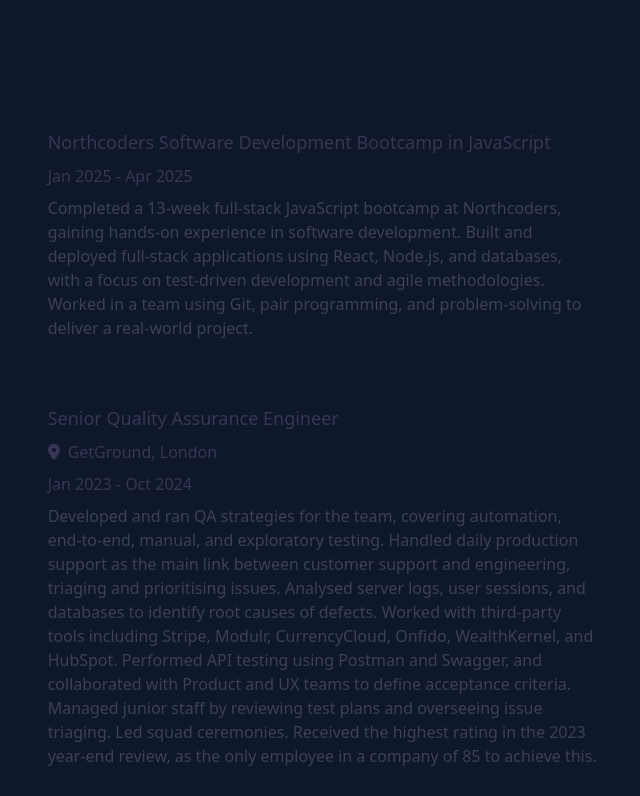
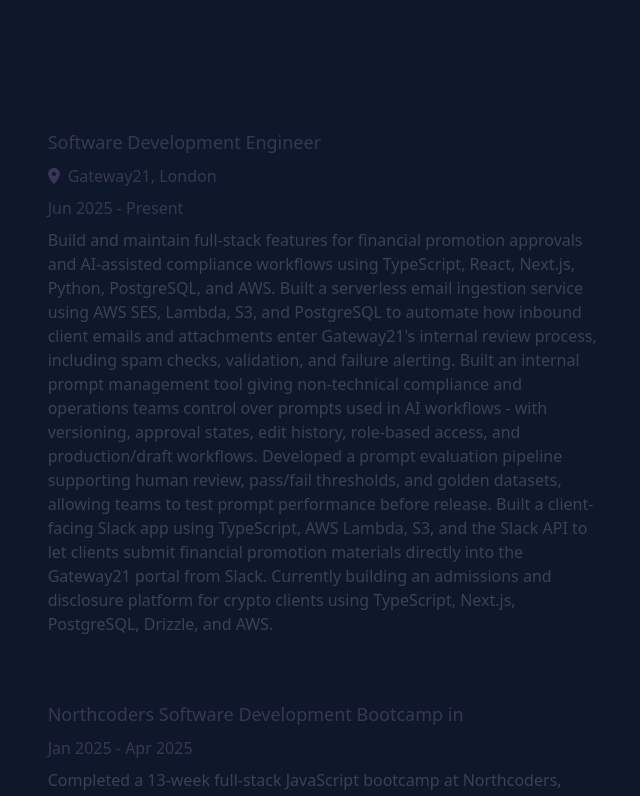
Before and after one commit to emerrafter1/portfolio, a React (Vite) app: page / in a window 1280 px wide. Shown: the part 1140-1936 px from the top of the page, without its empty margins (507-1147 px from the left). Built offline with nearby package versions, Linux system fonts and the light colour scheme.

Commit message:
Update experience

```diff
--- a/src/data/experience_data.ts
+++ b/src/data/experience_data.ts
@@ -1,26 +1,33 @@
 import type { Experience } from "../types";
 
 export const experienceData: Experience = {
-  bio: ["Hi, I’m Emer — a Software Developer with a background in QA and engineering. I enjoy problem-solving and bring an engineering mindset to how I approach development.","I’m transitioning into a Software Developer role after completing a full-time bootcamp at Northcoders. I’ve built full-stack apps using React, Node.js, PostgreSQL and MySQL, and I work with test-driven development using tools like Cypress, Jest and Supertest. I’m comfortable in agile teams, pairing, reviewing code, and working with Git.","Previously, I spent five years in QA, working in manual and automated testing. I have experience with Cypress, Postman, TestRail, JIRA, and Confluence, and worked closely with product and design teams to deliver reliable software."]
+  bio: ["Hi, I’m Emer - a Software Development Engineer at Gateway21, with a background in QA and engineering. I enjoy problem-solving and bring an engineering mindset to how I approach development.","I build full-stack features for financial promotion approvals and AI-assisted compliance workflows. I’ve worked across the stack using TypeScript, React, Next.js, Python, PostgreSQL, and AWS - building everything from serverless email pipelines to prompt management tooling and client-facing Slack integrations.","Before moving into development, I spent five years in QA across fintech and financial services, working in manual and automated testing with tools like Cypress, Postman, and TestRail, and collaborating closely with product and design teams to deliver reliable software."]
    ,
 
   technicalSkills: {
     languages:
-      "JavaScript, TypeScript, using Node.js and browsers as environment",
+      "JavaScript, TypeScript, Python, using Node.js and browsers as environment",
     testing:
       "TDD (Test Driven Development), Jest, Supertest, Cypress, Postman, TestRail",
     monitoringAndDebugging: "Google Cloud Logging and Logrocket",
-    backend: "MySql, PSQL, seeding",
-    frontend: "HTML, CSS, React, Lighthouse and other accessibility tools",
-    hosting: "Netlify, Render",
+    backend: "PostgreSQL, MySQL, Sequelize, Drizzle, seeding",
+    frontend: "HTML, CSS, React, Next.js, Lighthouse and other accessibility tools",
+    hosting: "Netlify, Render, AWS (Lambda, S3, SES)",
     projectManagementAndCollaboration:
       "JIRA, Agile, SCRUM, Kanban, Confluence, Trello",
   },
 
   experiences: [
     {
+      date: "Jun 2025 - Present",
+      title: "Software Development Engineer",
+      location: "Gateway21, London",
+      description: "Build and maintain full-stack features for financial promotion approvals and AI-assisted compliance workflows using TypeScript, React, Next.js, Python, PostgreSQL, and AWS. Built a serverless email ingestion service using AWS SES, Lambda, S3, and PostgreSQL to automate how inbound client emails and attachments enter Gateway21's internal review process, including spam checks, validation, and failure alerting. Built an internal prompt management tool giving non-technical compliance and operations teams control over prompts used in AI workflows - with versioning, approval states, edit history, role-based access, and production/draft workflows. Developed a prompt evaluation pipeline supporting human review, pass/fail thresholds, and golden datasets, allowing teams to test prompt performance before release. Built a client-facing Slack app using TypeScript, AWS Lambda, S3, and the Slack API to let clients submit financial promotion materials directly into the Gateway21 portal from Slack. Currently building an admissions and disclosure platform for crypto clients using TypeScript, Next.js, PostgreSQL, Drizzle, and AWS.",
+      url: "https://www.gateway21.com/"
+    },
+    {
       date: "Jan 2025 - Apr 2025",
-      title: "Northcoders Software Development Bootcamp in JavaScript",
+      title: "Northcoders Software Development Bootcamp in ",
       location: "",
       description:
         "Completed a 13-week full-stack JavaScript bootcamp at Northcoders, gaining hands-on experience in software development. Built and deployed full-stack applications using React, Node.js, and databases, with a focus on test-driven development and agile methodologies. Worked in a team using Git, pair programming, and problem-solving to deliver a real-world project.",
@@ -67,19 +74,39 @@
     },
   ],
 
+  professionalDevelopment: [
+    {
+      qualification_title: "AWS Certified Cloud Practitioner (CLF-C02)",
+      provider: "Amazon Web Services",
+      date: "2026",
+    },
+    {
+      qualification_title: "Northcoders JavaScript Bootcamp",
+      provider: "Northcoders",
+      date: "Jan 2025 - Apr 2025",
+    },
+    {
+      qualification_title: "Professional Diploma, UX Design",
+      provider: "UX Design Institute",
+      date: "2021 - 2022",
+    },
+  ],
+
   education: [
     {
       qualification_title: "M.A.I Biomedical Engineering",
       provider: "Trinity College Dublin",
+      date: "2018 - 2019",
     },
     {
-        qualification_title: "B.A.I Biomedical Engineering",
+      qualification_title: "B.A.I Biomedical Engineering",
       provider: "Trinity College Dublin",
+      date: "2014 - 2018",
     },
-    { qualification_title: "B.A Mathematics", provider: "Trinity College Dublin" },
     {
-        qualification_title: "Professional Diploma, UX Design",
-      provider: "UX Design Institute",
+      qualification_title: "B.A Mathematics",
+      provider: "Trinity College Dublin",
+      date: "2014 - 2018",
     },
   ],
 };
```
